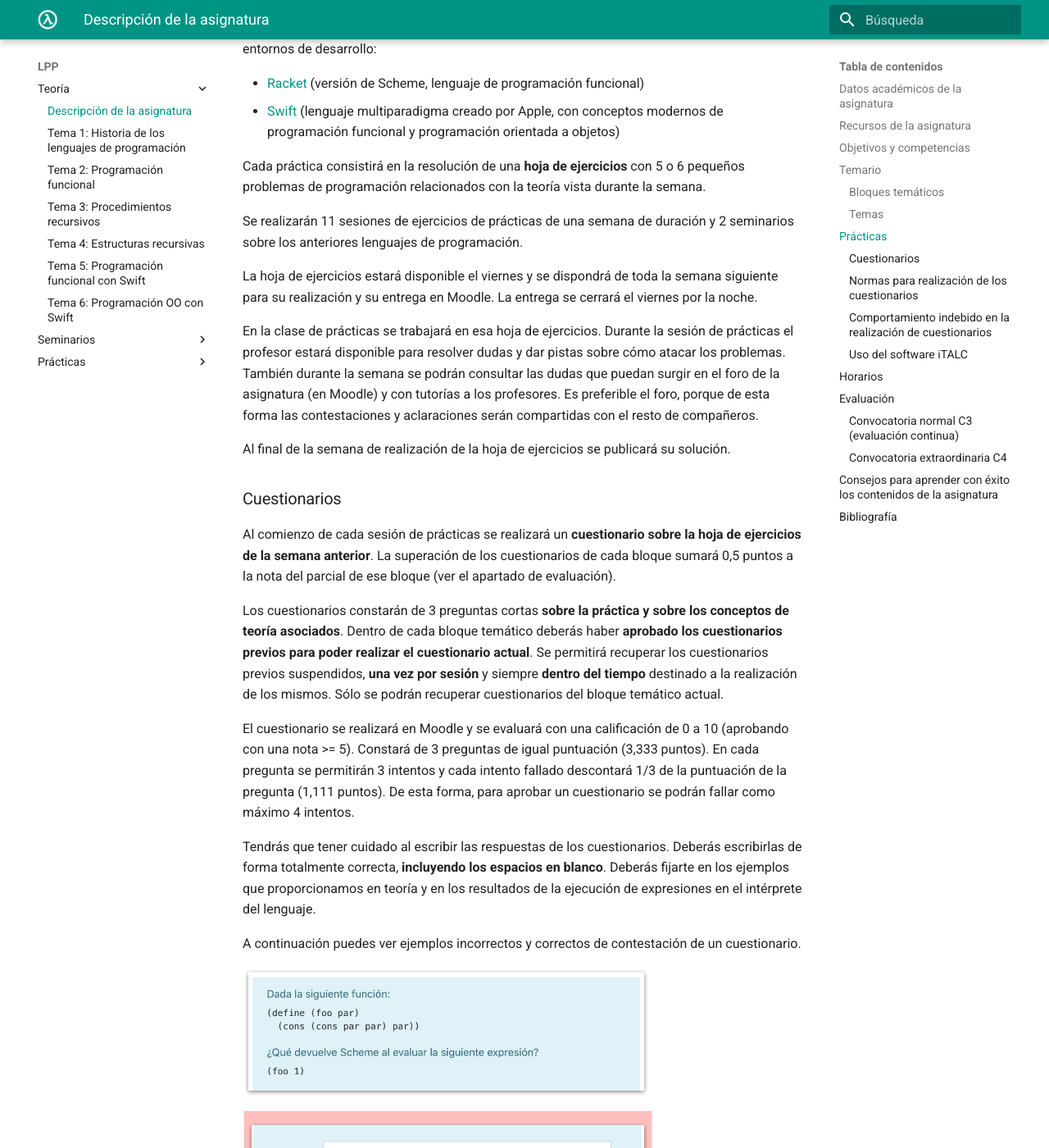
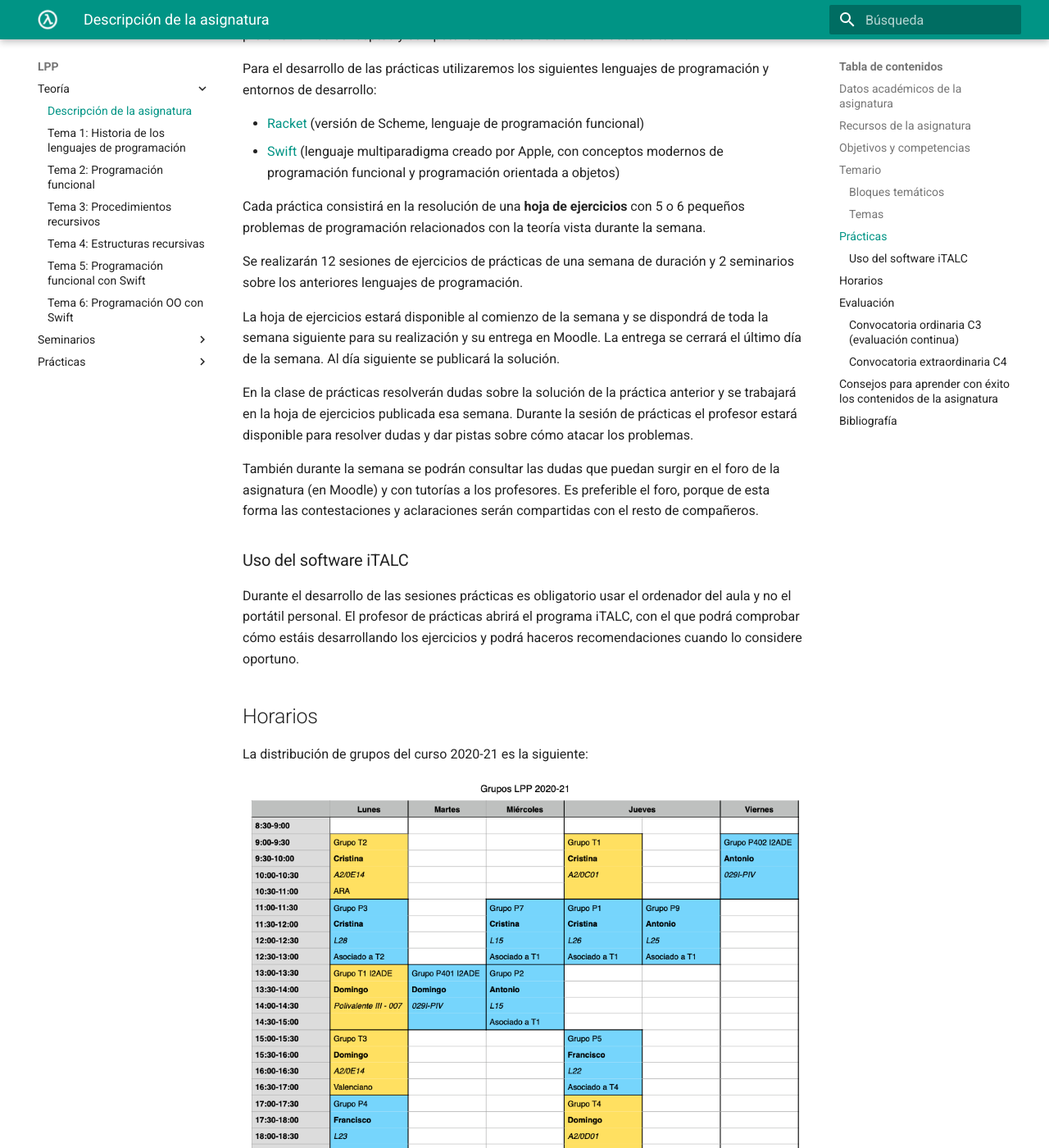
Before and after one commit to domingogallardo/apuntes-lpp, an MkDocs documentation site: the page built from docs/teoria/tema00-descripcion-asignatura/tema00-descripcion-asignatura.md, in a window 1280 px wide and 1400 px high, scrolled down 3748 px. Shown: the whole window at 82% size. Built offline with MkDocs 1.6.1 and Material for MkDocs 9.7.7, drawn with Linux system fonts in a browser that asks for light colours; some of the changed text lies outside the part shown.

Commit message:
Actualizado al curso 2020-21

```diff
--- a/docs/teoria/tema00-descripcion-asignatura/tema00-descripcion-asignatura.md
+++ b/docs/teoria/tema00-descripcion-asignatura/tema00-descripcion-asignatura.md
@@ -9,10 +9,10 @@ prácticas de 2 h. a la semana
 **Profesores**:
 
 * Antonio Botía ([e-mail](mailto:abotia@dccia.ua.es)): Grupos de
-  prácticas: 2, 9 y 401
+  prácticas: 2, 9 y 402
 * Domingo Gallardo ([e-mail](mailto:domingo.gallardo@ua.es)): Profesor
   coordinador de la asignatura. Grupos de teoría: 3, 4 y 40. Grupos de
-  prácticas: 402
+  prácticas: 401
 * Francisco Martínez ([e-mail](mailto:fmartine@ua.es)): Grupos de
   prácticas: 4, 5, 6 y 8
 * Cristina Pomares ([e-mail](mailto:cpomares@ua.es)): Grupos de
@@ -20,12 +20,12 @@ prácticas de 2 h. a la semana
 
 ## Recursos de la asignatura
 
-* [Ficha de la asignatura](https://cvnet.cpd.ua.es/Guia-Docente/GuiaDocente/Index?wCodEst=C203&wcodasi=34017&wlengua=es&scaca=2019-20)
+* [Ficha de la asignatura](https://cvnet.cpd.ua.es/Guia-Docente/GuiaDocente/Index?wCodEst=C203&wcodasi=34017&wlengua=es&scaca=2020-21)
 * [Apuntes de la asignatura (teoría, seminarios y prácticas)](https://domingogallardo.github.io/apuntes-lpp/)
-* [Sitio Moodle](https://moodle2019-20.ua.es/moodle/course/view.php?id=4822)
+* [Sitio Moodle](https://moodle2020-21.ua.es/moodle/course/view.php?id=8242)
   abierto y accesible a toda la comunidad educativa, contiene los
   apuntes, transparencias, prácticas y otros materiales docentes
-* [Foro de consultas y anuncios](https://moodle2019-20.ua.es/moodle/mod/forum/view.php?id=42798)
+* [Foro de consultas y anuncios](https://moodle2020-21.ua.es/moodle/mod/forum/view.php?id=80350)
   en el sitio Moodle (sólo accesible a estudiantes)
 
 ## Objetivos y competencias
@@ -62,11 +62,15 @@ dominios concretos.
   procedimientos y estructuras de datos (listas y árboles).
 * Ser capaz de diseñar, implementar y corregir programas funcionales,
   en concreto utilizando el lenguaje de programación Scheme.
-* Ser capaz de implementar programas sencillos en Swift, en los que se
-  utilicen las características multi-paradigma del lenguaje.
-* Comparar el paradigma orientado a objetos con el paradigma
-  procedural clásico, reconociendo las ventajas que aporta en cuanto a
-  abstracción, reutilización y modificación de código.
+* Ser capaz de diseñar, implementar y corregir programas funcionales,
+  en concreto utilizando el lenguaje de programación Swift.
+* Conocer las características de programación orientada a
+  objetos y de comprobación estática de tipos del lenguaje de
+  programación Swift. Conocer el uso de genéricos y protocolos que
+  proporciona el lenguaje.
+* Ser capaz de implementar programas en Swift en los que se
+  utilicen sus características de programación orientada a objetos,
+  genéricos y protocolos.
 
 ## Temario
 
@@ -122,7 +126,7 @@ impartidos en las clases de prácticas.
   historia del paradigma de Programación Orientada a
   Objetos. Estructuras y clases en Swift. Herencia. Conceptos
   avanzados de POO en Swift: Extensiones, Protocolos y
-  Genéricos. Gestión de errores.
+  Genéricos.
 
 El calendario de temas, prácticas y exámenes se puede ver en la
 siguiente figura.
@@ -149,94 +153,25 @@ Cada práctica consistirá en la resolución de una **hoja de ejercicios**
 con 5 o 6 pequeños problemas de programación relacionados con la
 teoría vista durante la semana.
 
-Se realizarán 11 sesiones de ejercicios de prácticas de una semana de
+Se realizarán 12 sesiones de ejercicios de prácticas de una semana de
 duración y 2 seminarios sobre los anteriores lenguajes de programación.
 
-La hoja de ejercicios estará disponible el viernes y se dispondrá de
-toda la semana siguiente para su realización y su entrega en
-Moodle. La entrega se cerrará el viernes por la noche.
+La hoja de ejercicios estará disponible al comienzo de la semana y se
+dispondrá de toda la semana siguiente para su realización y su entrega
+en Moodle. La entrega se cerrará el último día de la semana. Al día
+siguiente se publicará la solución.
 
-En la clase de prácticas se trabajará en esa hoja de
-ejercicios. Durante la sesión de prácticas el profesor estará
+En la clase de prácticas resolverán dudas sobre la solución de
+la práctica anterior y se trabajará en la hoja de ejercicios publicada
+esa semana. Durante la sesión de prácticas el profesor estará
 disponible para resolver dudas y dar pistas sobre cómo atacar los
-problemas. También durante la semana se podrán consultar las dudas que
+problemas.
+
+También durante la semana se podrán consultar las dudas que
 puedan surgir en el foro de la asignatura (en Moodle) y con tutorías a
 los profesores. Es preferible el foro, porque de esta forma las
 contestaciones y aclaraciones serán compartidas con el resto de
 compañeros.
-
-Al final de la semana de realización de la hoja de ejercicios se
-publicará su solución.
-
-### Cuestionarios ###
-
-Al comienzo de cada sesión de prácticas se realizará un **cuestionario
-sobre la hoja de ejercicios de la semana anterior**. La superación de
-los cuestionarios de cada bloque sumará 0,5 puntos a la nota del
-parcial de ese bloque (ver el apartado de evaluación).
-
-Los cuestionarios constarán de 3 preguntas cortas **sobre la práctica
-y sobre los conceptos de teoría asociados**. Dentro de cada bloque
-temático deberás haber **aprobado los cuestionarios previos para poder
-realizar el cuestionario actual**. Se permitirá recuperar los
-cuestionarios previos suspendidos, **una vez por sesión** y siempre
-**dentro del tiempo** destinado a la realización de los mismos. Sólo
-se podrán recuperar cuestionarios del bloque temático actual.
-
-El cuestionario se realizará en Moodle y se evaluará con una
-calificación de 0 a 10 (aprobando con una nota >= 5). Constará de 3
-preguntas de igual puntuación (3,333 puntos). En cada pregunta se
-permitirán 3 intentos y cada intento fallado descontará 1/3 de la
-puntuación de la pregunta (1,111 puntos). De esta forma, para aprobar
-un cuestionario se podrán fallar como máximo 4 intentos.
-
-Tendrás que tener cuidado al escribir las respuestas de los
-cuestionarios. Deberás escribirlas de forma totalmente correcta,
-**incluyendo los espacios en blanco**. Deberás fijarte en los ejemplos
-que proporcionamos en teoría y en los resultados de la ejecución de
-expresiones en el intérprete del lenguaje.
-
-A continuación puedes ver ejemplos incorrectos y correctos de
-contestación de un cuestionario.
-
-<img src="imagenes/respuestas-cuestionario.png" width="500px"/>
-
-
-### Normas para realización de los cuestionarios ###
-
-- Cada cuestionario tendrá una duración máxima de 10 minutos.
-- La realización de cuestionarios comenzará puntualmente a los 5
-  minutos de empezar la clase de prácticas y durará 20 minutos, para
-  permitir recuperar algún cuestionario anterior suspendido.
-- Deberás realizar los cuestionarios en el grupo de prácticas en el
-  que está matriculado y en el aula en la que se imparte ese grupo
-  de prácticas.
-- Se deberán realizar en los ordenadores del aula. De forma
-  excepcional, si no hay ordenadores libres, podrás utilizar tu
-  portátil, pero sentado cerca de la mesa del profesor y con la
-  pantalla en su dirección.
-- Durante la realización del cuestionario únicamente deberás tener
-  abierta la ventana del navegador en la que estás realizándolo. Está
-  prohibido abrir cualquier otra ventana o aplicación.
-- Durante la realización del cuestionario no deberás tener acceso
-  al móvil.
-- Una vez realizado un cuestionario, quedará bloqueado y no se podrá
-  repetir hasta que haya pasado exactamente una semana. Por ello es
-  muy importante que todas las semanas asistas al mismo grupo de
-  prácticas. Una vez comenzados los cuestionarios no será posible
-  realizar cambios de grupo en las prácticas.
-
-### Comportamiento indebido en la realización de cuestionarios
-
-Cualquiera de las siguientes acciones se consideran un comportamiento
-indebido, y se penalizarán con la anulación de todos los cuestionarios
-del bloque temático:
-
-- Realizar un cuestionario fuera de tu grupo de prácticas.
-- Tener abiertas otras aplicaciones mientras se está realizando el
-  cuestionario.
-- Realizar fotografías o capturas de pantallas de las preguntas del
-  cuestionario.
 
 ### Uso del software iTALC ###
 
@@ -244,43 +179,61 @@ Durante el desarrollo de las sesiones prácticas es obligatorio usar el
 ordenador del aula y no el portátil personal. El profesor de prácticas
 abrirá el programa iTALC, con el que podrá comprobar cómo estáis
 desarrollando los ejercicios y podrá haceros recomendaciones cuando lo
-considere oportuno. Además se utilizará iTALC para vigilar la
-contestación de los cuestionarios.
-
+considere oportuno.
 
 ## Horarios
 
-La distribución de grupos del curso 2019-20 es la siguiente:
+La distribución de grupos del curso 2020-21 es la siguiente:
 
 <img src="imagenes/horario.png" width="800px"/>
 
+En los turnos de teoría es posible, de forma excepcional, asistir a un
+grupo distinto del asignado.
+
+Las aulas online en las que se impartirán las clases son las
+siguientes:
+
+- Grupo 1 (jueves de 9:00 a 11:00 h.): aula online
+- Grupo 2 (lunes de 9:00 a 11:00 h.): aula online
+- Grupo 3 (lunes de 15:00 a 17:00 h.): [aula online](https://big9.cpd.ua.es/html5client/join?sessionToken=7zbgqjpzohyrelgs)
+- Grupo 4 (jueves de 17:00 a 19:00 h.): [aula online](https://big26.cpd.ua.es/html5client/join?sessionToken=jrmsacwwwzyebkxq)
+- Grupo I2ADE (lunes de 13:00 a 15:00 h.): [aula online](https://big22.cpd.ua.es/html5client/join?sessionToken=gt5kumg2lyo8yjyd)
+
+En los turnos de prácticas se debe asistir al grupo al que se ha
+asignado. El cambio de turno deberá solicitarse en la Secretaría de la EPS.
+
 ## Evaluación
 
-### Convocatoria normal C3 (evaluación continua)
+### Convocatoria ordinaria C3 (evaluación continua)
 
-Para cada bloque temático se realizará un examen parcial. En cada
-bloque temático se pueden obtener 0,5 puntos adicionales que se suman
-a la nota del parcial. Los puntos adicionales se obtienen si se
-aprueban n-1 cuestionarios del bloque.
+La asignatura se divide en 3 bloques temáticos, todos ellos de igual
+duración, en los que se utilizará el lenguaje de programación que
+aparece entre paréntesis:
 
-Cada bloque pondera 1/3 en la nota final. No hay nota mínima en
-ningún bloque.
+Programación funcional (temas 1 y 2, Scheme)
+Recursión y estructuras de datos recursivas (temas 3 y 4, Scheme)
+Programación funcional en Swift y programación orientada a objetos (temas 5 y 6, Swift)
 
-La siguiente figura resume la evaluación:
+Se realizarán tres exámenes parciales escritos sobre los conceptos de
+cada uno de los bloques temáticos (teoría y práctica). Los parciales
+tendrán la siguiente ponderación en la nota final:
 
-<img src="imagenes/evaluacion.png" width="800px"/>
+- Parcial 1: 35%
+- Parcial 2: 30%
+- Parcial 3: 35%
 
+No se exige nota mínima en ninguno de los parciales. Los parciales 1 y
+2 se realizarán durante el curso. El parcial 3 se realizará en la
+fecha del examen oficial de la convocatoria ordinaria de la
+asignatura.
 
 !!! Danger "Sobre los dispositivos móviles"
-    - Como norma básica de todas las pruebas de evaluación de esta
-    asignatura (cuestionarios y exámenes escritos), durante la
-    realización de los mismos no está permitido que llevéis encima
-    ningún dispositivo con conexión a internet (smart phones, smart
+    - Durante la realización de los exámenes no está permitido que llevéis encima
+    ningún dispositivo con conexión a internet (smartphones, smart
     watches, tablets, etc). Antes de empezar la prueba, se deberán
     dejar dentro de las mochilas, y éstas en el suelo. En caso de no
     cumplir alguna esta norma, la prueba queda invalidada con
     calificación de 0.
-
 
 ### Convocatoria extraordinaria C4
 
@@ -374,22 +327,18 @@ En Moodle se publican los apuntes de la asignatura, con ejercicios,
 explicaciones y ejemplos de todos los conceptos estudiados, tanto en
 teoría como en práctica.
 
-Para ampliar algunos conceptos se recomiendan los dos siguientes manuales:
+Para ampliar algunos conceptos se recomiendan las siguientes referencias:
 
-<img src="imagenes/sicp-cover.jpg" width="170px"/>
 
-* Harold Abelson y Gerald Jay Sussman, *Structure and Interpretation
-  of Computer Programs*, MIT Press, 1996
-* [Enlace a la edición on-line](http://mitpress.mit.edu/sites/default/files/sicp/full-text/book/book.html)
-* Signatura en la Biblioteca Politécnica: I.06/ABE/STR
+- Harold Abelson y Gerald Jay Sussman, *Structure and Interpretation of Computer Programs*, MIT Press, 1996
+    - [Enlace a la edición on-line](http://mitpress.mit.edu/sites/default/files/sicp/full-text/book/book.html)
+    - Signatura en la Biblioteca Politécnica: I.06/ABE/STR
+- Apple, [_The Swift Programming Language_](https://developer.apple.com/library/ios/documentation/Swift/Conceptual/Swift_Programming_Language/)
+- [_The Racket Guide_](https://docs.racket-lang.org/guide/index.html)
 
-<img src="imagenes/swift-cover.png" width="170px"/>
-
-* Apple, *The Swift Programming Language (Swift 4.2)*, 2019
-* [Web](https://developer.apple.com/library/ios/documentation/Swift/Conceptual/Swift_Programming_Language/)
 
 ----
 
-Lenguajes y Paradigmas de Programación, curso 2019-20
+Lenguajes y Paradigmas de Programación, curso 2020-21
 © Departamento Ciencia de la Computación e Inteligencia Artificial, Universidad de Alicante
 Domingo Gallardo, Cristina Pomares, Antonio Botía, Francisco Martínez
```
Also changed, not shown: docs/teoria/tema00-descripcion-asignatura/imagenes/horario.png, docs/teoria/tema00-descripcion-asignatura/imagenes/planificacion.png.
